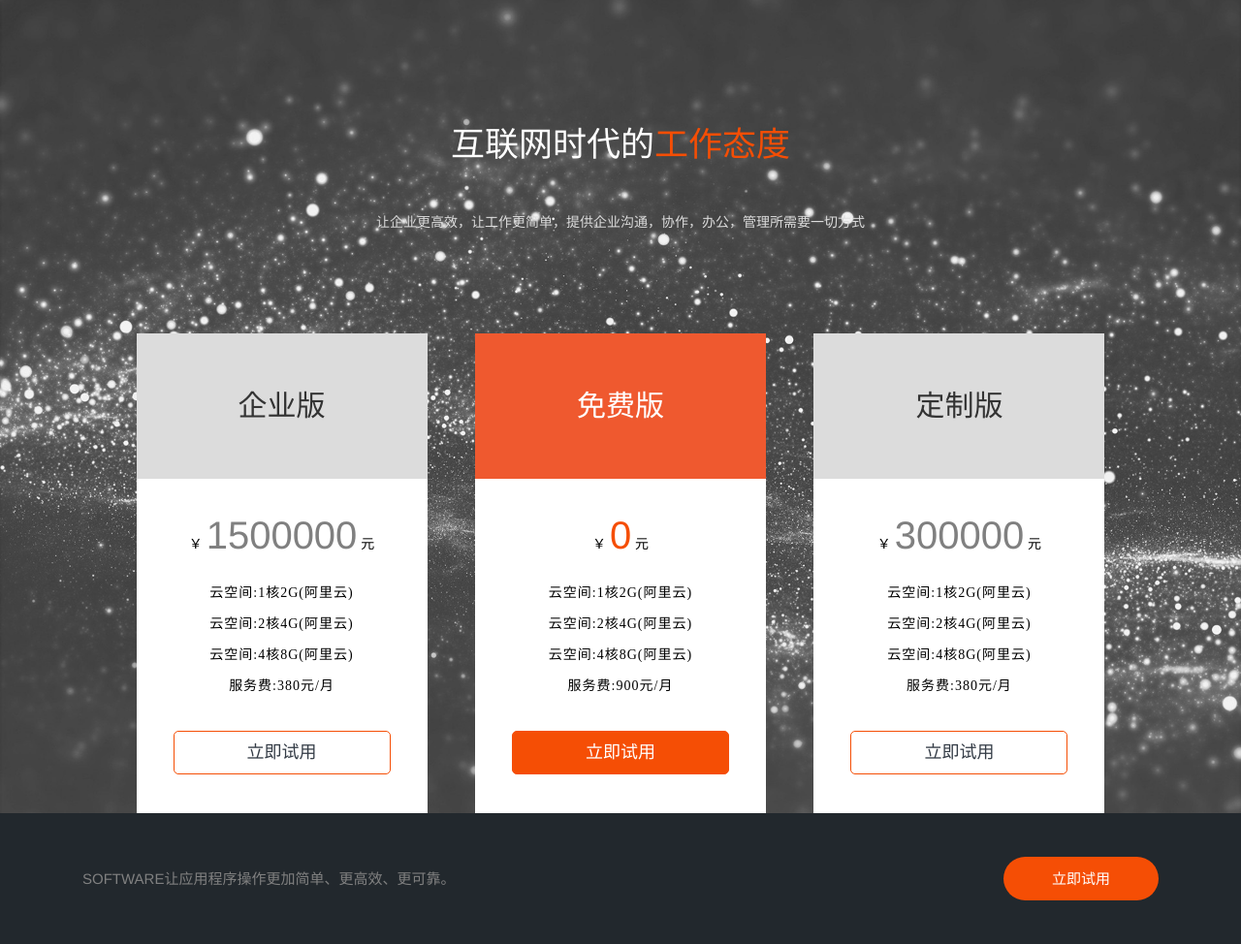
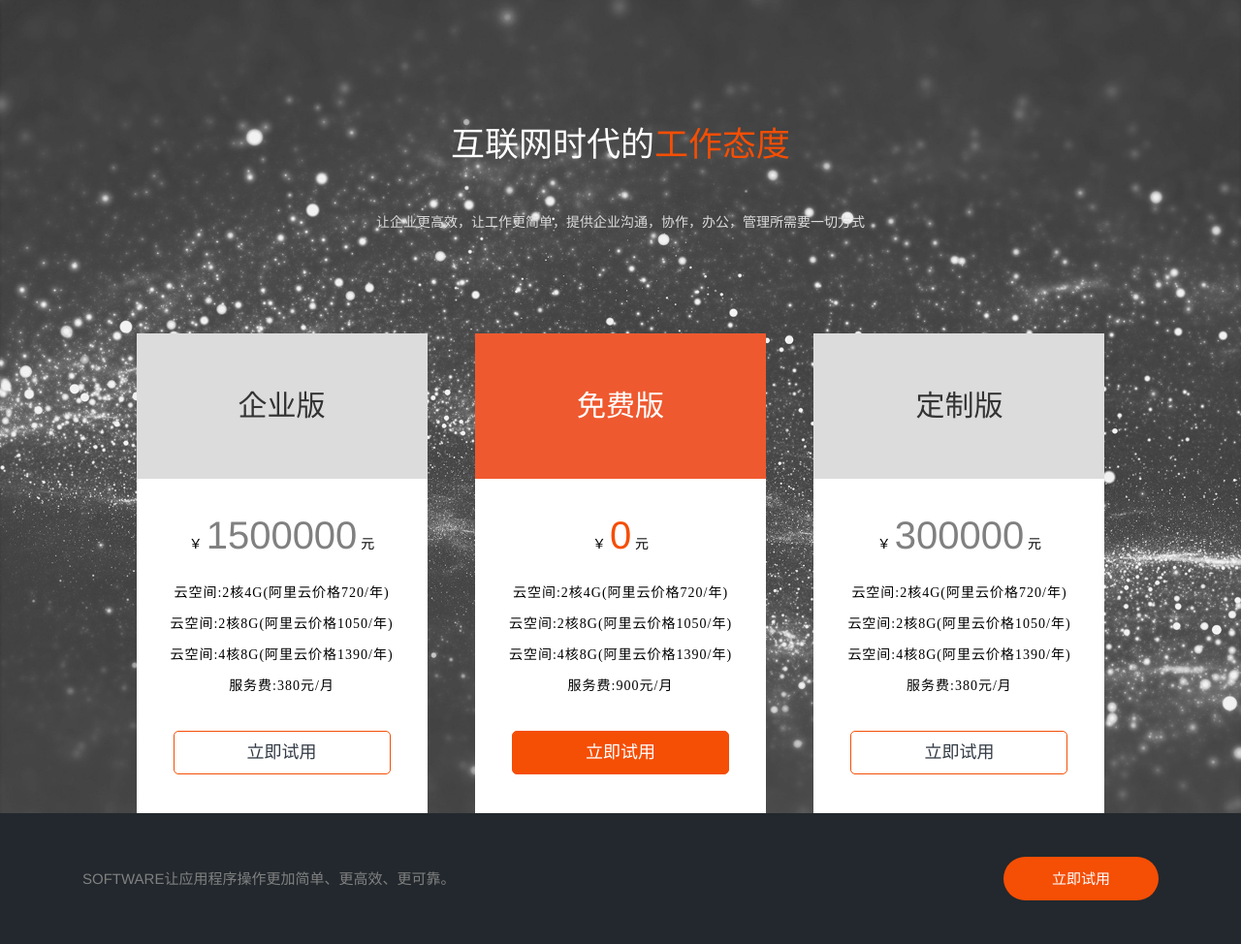
Before and after one commit to Zhyue-XII/web, a Django app: page /price/ in a window 1280 px wide. Shown: the part 61-1035 px from the top of the page at 97% size. Run offline with Django 3.2, Linux system fonts and the light colour scheme; parts of the project's set-up code (start-up, migrations or seed data) failed here and were passed over; some libraries are stand-ins or nearby versions; some web fonts are replaced; grey boxes are pictures that could not be loaded.

Commit message:
阿里云价格

```diff
--- a/templates/price.html
+++ b/templates/price.html
@@ -15,9 +15,9 @@
                     <p>企业版</p>
                     <span> ￥ <span style="font-size: 40px;color: grey">1500000</span> 元</span>
                     <div class="yun">
-                        <span>云空间:1核2G(阿里云)</span>
-                        <span>云空间:2核4G(阿里云)</span>
-                        <span>云空间:4核8G(阿里云)</span>
+                        <span>云空间:2核4G(阿里云价格720/年)</span>
+                        <span>云空间:2核8G(阿里云价格1050/年)</span>
+                        <span>云空间:4核8G(阿里云价格1390/年)</span>
                         <span>服务费:380元/月</span>
                         <button class="scale-btn"> 立即试用</button>
                     </div>
@@ -27,9 +27,9 @@
                     <p>免费版</p>
                     <span> ￥ <span style="font-size: 40px;color: #f54e05">0</span> 元</span>
                     <div class="yun">
-                        <span>云空间:1核2G(阿里云)</span>
-                        <span>云空间:2核4G(阿里云)</span>
-                        <span>云空间:4核8G(阿里云)</span>
+                        <span>云空间:2核4G(阿里云价格720/年)</span>
+                        <span>云空间:2核8G(阿里云价格1050/年)</span>
+                        <span>云空间:4核8G(阿里云价格1390/年)</span>
                         <span>服务费:900元/月</span>
                         <button class="scale-btn mid-btn"> 立即试用</button>
                     </div>
@@ -38,9 +38,9 @@
                     <p>定制版</p>
                     <span> ￥ <span style="font-size: 40px;color: grey">300000</span> 元</span>
                     <div class="yun">
-                        <span>云空间:1核2G(阿里云)</span>
-                        <span>云空间:2核4G(阿里云)</span>
-                        <span>云空间:4核8G(阿里云)</span>
+                        <span>云空间:2核4G(阿里云价格720/年)</span>
+                        <span>云空间:2核8G(阿里云价格1050/年)</span>
+                        <span>云空间:4核8G(阿里云价格1390/年)</span>
                         <span>服务费:380元/月</span>
                         <button class="scale-btn"> 立即试用</button>
                     </div>
```
